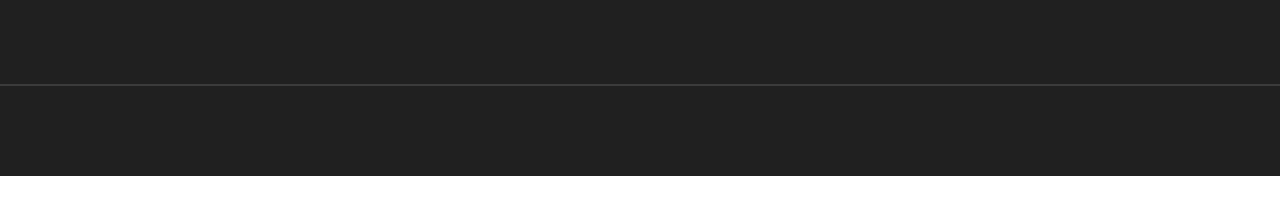
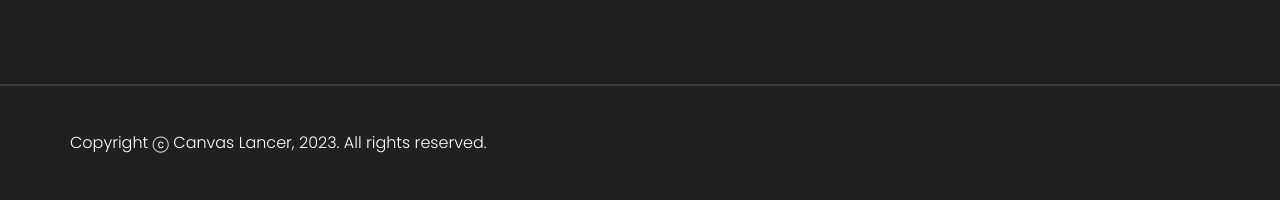
Before and after one commit to AdityaShah272001/aditya, a plain HTML site: page index.html in a window 1280 px wide. Shown: the part 5854-6054 px from the top of the page. Before the commit the page ends 6030 px from the top, so only its background shows below. Drawn offline with nearby package versions, Linux system fonts and the light colour scheme.

Commit message:
list copy removed

```diff
--- a/index.html
+++ b/index.html
@@ -735,11 +735,15 @@
         </div>
         <div class="container">
             <div class="main-copy">
-                <!-- <div class="copyright-para">
+                <div class="copyright-para">
                     <p>Copyright ⓒ Canvas Lancer, 2023. All rights reserved.</p>
-                </div> -->
+                </div>
                 <div class="list-copy">
-
+                    <!-- <ul>
+                        <li><a href="#">Website Terms</a></li>
+                        <li><a href="#">Privacy Policy</a></li>
+                        <li><a href="#">Cookies Policy</a></li>
+                    </ul> -->
 
                 </div>
             </div>
```
